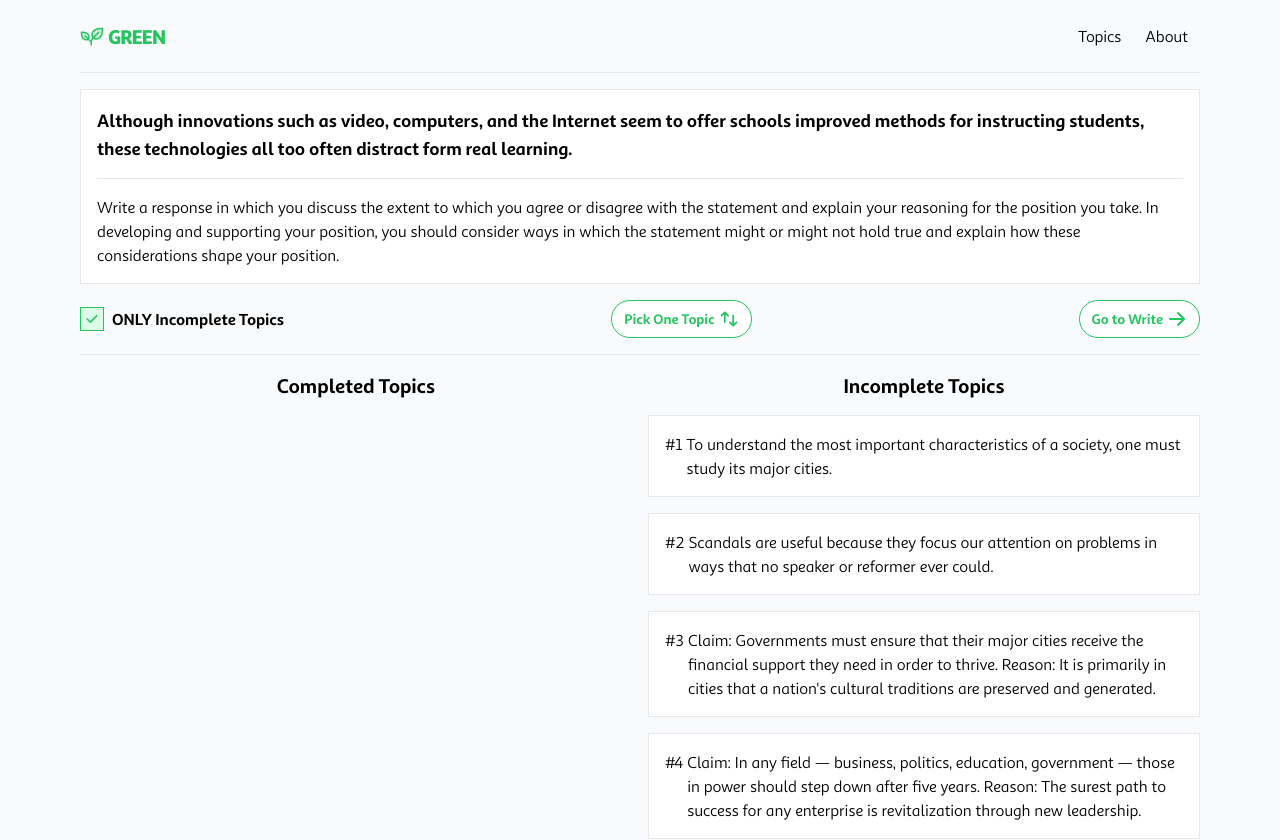
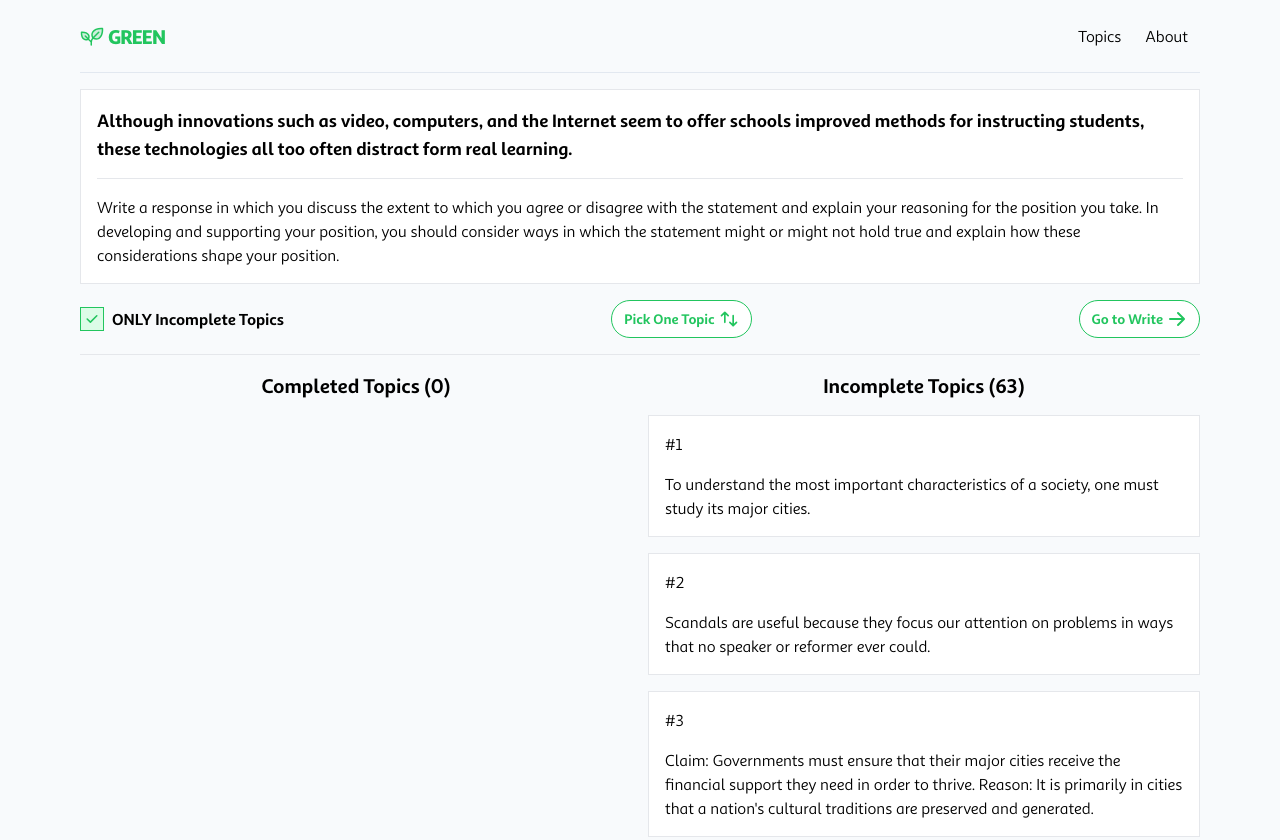
Before and after one commit to shenlu89/grego, a Next.js app: page / in a window 1280 px wide. Shown: the top 840 px of the page. Built offline with nearby package versions, Linux system fonts and the light colour scheme.

Commit message:
chore: add id and the number of topics

```diff
--- a/app/page.tsx
+++ b/app/page.tsx
@@ -70,7 +70,9 @@ export default function Home() {
         <hr />
         <div className="flex justify-between space-x-4">
           <div className="flex flex-col w-1/2 items-center">
-            <h2 className="text-xl font-bold mb-4">Completed Topics</h2>
+            <h2 className="text-xl font-bold mb-4">
+              Completed Topics ({completedTopics.length})
+            </h2>
             <ul className="flex flex-col space-y-4">
               {completedTopics.map((topic: any) => (
                 <li key={topic.id}>
@@ -78,6 +80,7 @@ export default function Home() {
                     href={`/topics/${topic.id}`}
                     className="flex flex-col p-4 space-y-4 border bg-green-50"
                   >
+                    <div>#{topic.id}</div>
                     <div className="font-normal">{topic.topic}</div>
                     <div className="flex justify-between text-slate-600">
                       <span>
@@ -96,13 +99,15 @@ export default function Home() {
             </ul>
           </div>
           <div className="flex flex-col w-1/2 items-center">
-            <h2 className="text-xl font-bold mb-4">Incomplete Topics</h2>
+            <h2 className="text-xl font-bold mb-4">
+              Incomplete Topics ({incompletedTopics.length})
+            </h2>
             <ul className="flex flex-col space-y-4">
               {incompletedTopics.map((topic: any) => (
                 <li key={topic.id}>
                   <Link
                     href={`/topics/${topic.id}`}
-                    className="flex space-x-1 p-4 bg-white border "
+                    className="flex flex-col p-4 space-y-4 bg-white border "
                   >
                     <div>#{topic.id}</div>
                     <div className="font-normal">{topic.topic}</div>
```
